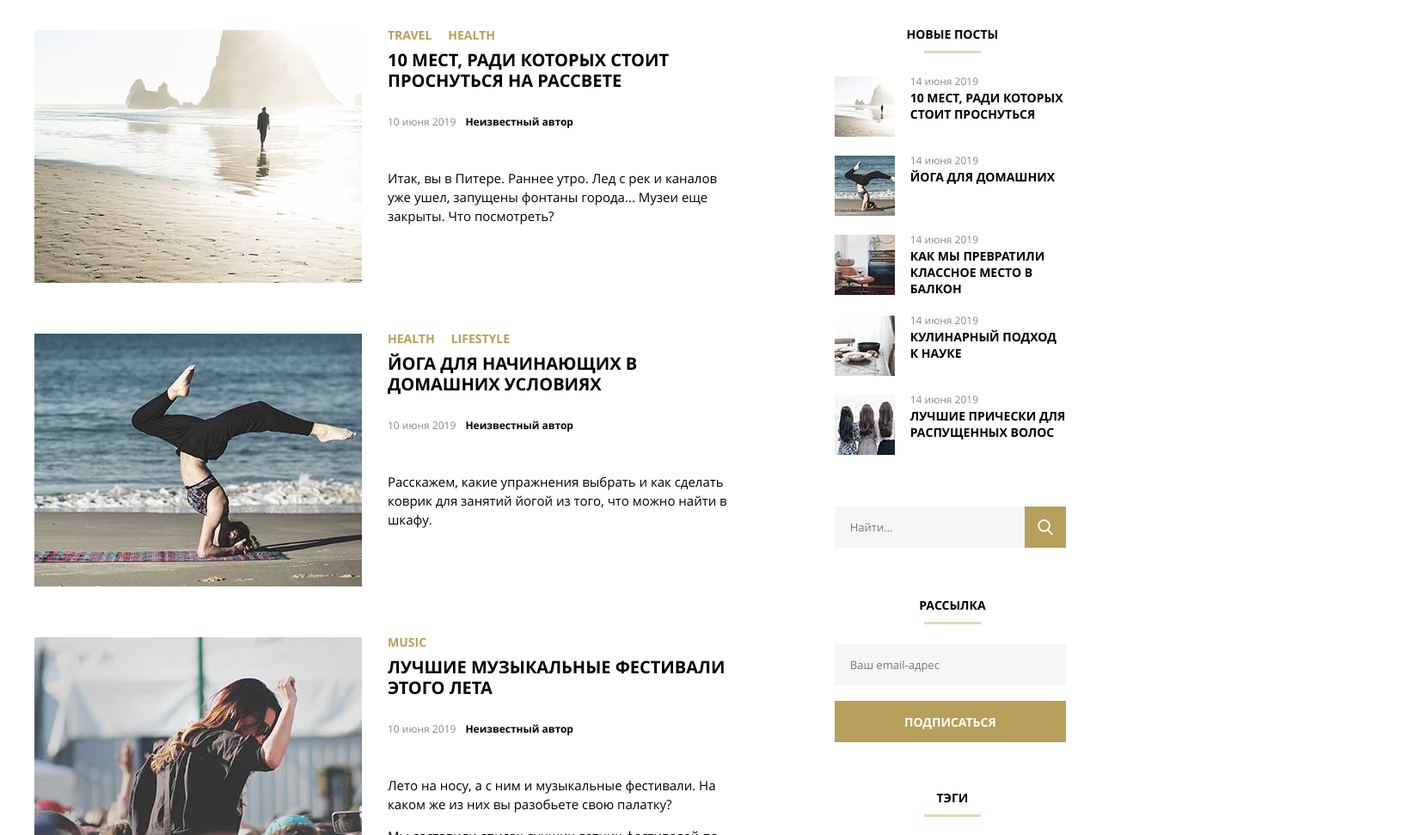
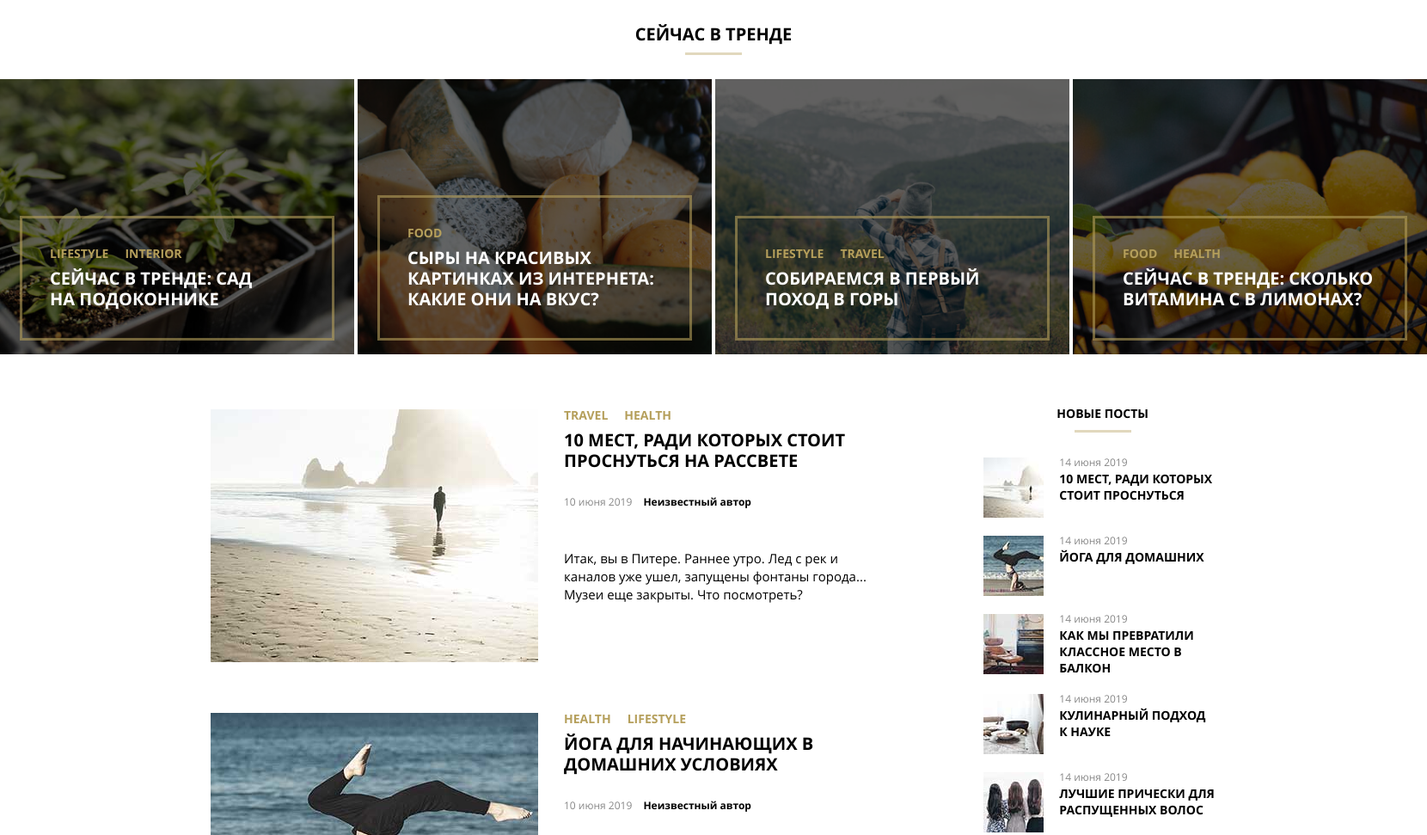
Before and after one commit to Alfredych/mq-diplom, a plain HTML site: page index.html in a window 1280 px wide. Shown: the part 480-1451 px from the top of the page at 86% size, 1660 px wide, since content can reach past the window. Drawn offline with Linux system fonts and the light colour scheme; files whose address does not match are found by name.

Commit message:
Добавлен блок "Тренды"

```diff
--- a/css/style.css
+++ b/css/style.css
@@ -16,8 +16,9 @@
 
 body {
 	font-family: Open Sans, sans-serif;
-	margin: 0 0;
+	margin: 0 auto;
 	padding: 0 0;
+	width: 1660px; /* убрать после верстки pixel perfect */
 }
 
 h1, h2, h3 {
@@ -40,7 +41,7 @@ ul {
 	background-position: left top;
 	background-size: cover;
 	position: relative;
-  z-index: 0;
+  	z-index: 0;
 }
 
 .header::after {
@@ -64,9 +65,10 @@ ul {
 .header-logo-menu {
 	display: flex;
 	flex-wrap: wrap;
-	padding-top: 30px;
-  justify-content: space-between;
-  align-items: flex-start;
+	padding-top: 29px;
+	padding-left: 3px;
+    justify-content: space-between;
+    align-items: flex-start;
 	box-sizing: border-box;
 }
 
@@ -77,7 +79,7 @@ ul {
 
 .header-menu {
 	display: flex;
-	padding: 0 12px;
+	padding: 0 14px;
 	flex-wrap: wrap;
 }
 
@@ -109,7 +111,7 @@ ul {
 
 .header-title {
 	width: 700px;
-	margin: 102px auto 0;
+	margin: 98px auto 0;
 	font-size: 45px;
 	line-height: 1.67;
 	color: #fff;
@@ -118,15 +120,148 @@ ul {
 }
 
 .main {
+	display: block;
+	/* max-width: 1200px; */
+	/* margin: 0 auto;
+	padding: 0 15px; */
+}
+
+.main-trends {
+	width: 100%;
+}
+
+.main-trends-head {
+	width: 100%;
+}
+
+.main-trends-heading {
+	font-size: 20px;
+	line-height: 1.7;
+	text-transform: uppercase;
+	text-align: center;
+}
+
+.main-trends-heading::after {
+	content: "";
+	display: block;
+	width: 66px;
+	margin: 4px auto 0;
+	border-bottom: 3px solid #b59f5b;
+	opacity: 0.4;
+}
+
+.main-trends-case {
+	display: flex;
+	width: 100%;
+	margin: 28px 0;
+	gap: 4px;
+}
+
+.main-trends-box {
+	width: 25%;
+	height: 320px;
+	background-repeat: no-repeat;
+	background-color: #6d6c69;
+	background-position: right top;
+	background-size: cover;
+	position: relative;
+  	z-index: 0;
+	align-content: end;
+}
+
+.main-trends-box::after {
+	content: "";
+	position: absolute;
+	top: 0;
+	right: 0;
+	bottom: 0;
+	left: 0;
+	background-color: #000000;
+	opacity: 0.6;
+	z-index: -1;
+  }
+
+  .main-trends-box-1 {
+	background-image: url("../images/trend1.jpg");
+  }
+
+  .main-trends-box-2 {
+	background-image: url("../images/trend2.jpg");
+  }
+
+  .main-trends-box-3 {
+	background-image: url("../images/trend3.jpg");
+  }
+
+  .main-trends-box-4 {
+	background-image: url("../images/trend4.jpg");
+  }
+
+.main-trends-content {
+	margin: 0 23px 16px;
+	padding: 23px 28px 33px 32px;
+	border: 3px solid rgba(181, 159, 91, 0.6);
+}
+
+.main-trends-category, .main-article-category {
+	display: flex;
+}
+
+.main-trends-category-list,
+.main-article-category-list {
+	list-style: none;
+	display: flex;
+	flex-wrap: wrap;
+	margin: 0;
+}
+
+.main-trends-category-list-item, .main-article-category-list-item {
+	font-size: 14px;
+	font-weight: 700;
+	line-height: 35px;
+	margin-right: 19px;
+	text-transform: uppercase;
+	color: #b59f5b;
+}
+
+.main-trends-category-list-item:hover,
+.main-article-category-list-item:hover {
+	text-decoration: underline;
+}
+
+
+.main-trends-category-list-item a,
+.main-article-category-list-item a {
+	text-decoration: none;
+	color: inherit;
+}
+
+.main-trends-header {
+	font-size: 20px;
+	line-height: 1.2;
+	text-transform: uppercase;
+}
+
+.main-trends-header:hover,
+.main-article-header:hover {
+	color: #b59f5b;
+}
+
+.main-trends-header a {
+	text-decoration: none;
+	color: #fff;
+}
+
+.main-content-case {
 	display: flex;
 	max-width: 1200px;
-	margin: 0 auto;
+	margin: 52px auto 0;
 	padding: 0 15px;
+	box-sizing: border-box;
 }
 
 .main-content {
-	width: 75%;
-	padding-right: 120px;
+	padding-right: 115px;
 }
 
 .main-article {
@@ -142,7 +277,7 @@ ul {
 }
 
 .main-article:nth-child(5) {
-	margin-top: 49px;
+	margin-top: 50px;
 }
 
 .main-article-imgbox {
@@ -156,49 +291,16 @@ ul {
 }
 
 .main-article-content {
-	padding: 0 0 0 30px;
+	padding: 1px 3px 0 30px;
 }
 
-.main-article-category {
-	display: flex;
-}
-
-.main-article-category-list {
-	list-style: none;
-	display: flex;
-	flex-wrap: wrap;
-	margin: 0;
-}
-
-.main-article-category-list-item {
-	font-size: 14px;
-	font-weight: 700;
-	line-height: 35px;
-	margin-right: 19px;
-	text-transform: uppercase;
-	color: #b59f5b;
-}
-
-.main-article-category-list-item:hover {
-	text-decoration: underline;
-}
-
-.main-article-category-list-item a {
-	text-decoration: none;
-	color: inherit;
-}
-
-.main-article-head {
+.main-article-header {
 	font-size: 20px;
 	line-height: 1.2;
 	text-transform: uppercase;
 }
 
-.main-article-head:hover {
-	color: #b59f5b;
-}
-
-.main-article-head a {
+.main-article-header a {
 	text-decoration: none;
 	color: inherit;
 }
@@ -216,6 +318,7 @@ ul {
 .main-article-author {
 	font-size: 12px;
 	font-weight: 700;
+	padding-left: 2px;
 }
 
 .main-article-intro {
@@ -224,42 +327,48 @@ ul {
 
 .main-article-intro > p {
 	font-size: 15px;
-	line-height: 1.45;
+	line-height: 1.4;
 }
 
 .main-aside {
-	width: 25%;
-	padding-left: 3px;
+	width: 565px;
 }
 
 .main-aside-newposting {
 	padding-top: 7px;
 }
 
-.main-aside-newpost:nth-child(2) {
-	padding-top: 5px;
-}
-
-.main-aside-heading {
+.main-aside-newpost-heading,
+.main-aside-subscribe-heading,
+.main-aside-tags-heading,
+.main-aside-themes-heading {
 	padding-top: 0px;
-	padding-left: 4px;
+	padding-left: 7px;
 	font-size: 14px;
 	text-align: center;
 	text-transform: uppercase;
 }
 
-.main-aside-heading:after {
+.main-aside-newpost-heading::after,
+.main-aside-subscribe-heading::after,
+.main-aside-tags-heading::after,
+.main-aside-themes-heading::after {
 	content: "";
 	display: block;
 	width: 66px;
-	margin: 10px auto 0;
+	margin: 10px auto 21px;
 	border-bottom: 3px solid #b59f5b;
 	opacity: 0.4;
 }
 
 .main-aside-newpost {
 	display: flex;
-	margin-top: 19px;
+	margin-bottom: 18px;
+	padding-left: 1px;
+}
+
+.main-aside-newpost:nth-child(2) {
+	padding-top: 5px;
 }
 
 .main-aside-newpost-imgbox {
@@ -296,7 +405,8 @@ ul {
 
 .main-aside-form-search {
 	display: flex;
-	margin-top: 60px;
+	margin-top: 62px;
+	margin-right: 1px;
 	font-family: inherit;
 }
 
@@ -340,7 +450,8 @@ ul {
 	background-size: 38%;
 }
 
-.search-button:hover {
+.search-button:hover,
+.subscribe-button:hover {
 	background-color: #000;
 	cursor: pointer;
 }
@@ -349,7 +460,7 @@ ul {
 	margin-top: 57px;
 }
 
-.main-aside-heading {
+.main-aside-subscribe-heading {
 	padding-right: 10px;
 }
 
@@ -370,7 +481,7 @@ ul {
 }
 
 .field-subscribe:focus {
-  outline: none;
+  	outline: none;
 	border: 1px solid #b59f5b;
 }
 
@@ -388,17 +499,13 @@ ul {
 	text-transform: uppercase;
 }
 
-.subscribe-button:hover {
-	background-color: #000;
-	cursor: pointer;
-}
-
 .main-aside-tags {
 	margin-top: 55px;
 }
 
-.main-aside-heading {
-	padding-left: 15px;
+.main-aside-tags-heading {
+	padding-left: 3px;
+	padding-top: 1px;
 }
 
 .main-aside-tags-list {
@@ -432,9 +539,13 @@ ul {
 	margin-top: 50px;
 }
 
+.main-aside-themes-heading::after {
+	margin-bottom: 10px;
+}
+
 .main-aside-themes-list {
 	list-style: none;
-	margin-top: 9px;
+	/* margin-top: 10px; */
 }
 
 .main-aside-themes-item {
@@ -442,7 +553,7 @@ ul {
 	padding-left: 2px;
 	font-size: 14px;
 	font-weight: 700;
-	line-height: 41.8px;
+	line-height: 41.99px;
 	color: #000;
 	border-bottom: 1px solid #eee;
 }
--- a/index.html
+++ b/index.html
@@ -36,12 +36,84 @@
                     </ul>
                 </nav>
             </div>
-            <h1 class="header-title">Блог о творчестве, спорте, и образе жизни
-            </h1>
+            <h1 class="header-title">Блог о творчестве, спорте, и образе жизни</h1>
         </div>
     </header>
     <main class="main">
-        <section class="main-content">
+        <section class = "main-trends">
+            <header class="main-trends-head">
+                <h2 class="main-trends-heading">Сейчас в тренде</h2>
+            </header>
+            <div class="main-trends-case">
+                <div class="main-trends-box main-trends-box-1">
+                    <div class="main-trends-content">
+                        <header class="main-trends-category">
+                            <ul class="main-trends-category-list">
+                                <li class="main-trends-category-list-item">
+                                    <a href="#0">Lifestyle</a>
+                                </li>
+                                <li class="main-trends-category-list-item">
+                                    <a href="#0">Interior</a>
+                                </li>
+                            </ul>
+                        </header>
+                        <h2 class="main-trends-header">
+                            <a href="#0" class="">Сейчас в тренде: сад <div></div>на подоконнике</a>
+                        </h2>
+                    </div>
+                </div>
+                <div class="main-trends-box main-trends-box-2">
+                    <div class="main-trends-content">
+                        <header class="main-trends-category">
+                            <ul class="main-trends-category-list">
+                                <li class="main-trends-category-list-item">
+                                    <a href="#0">Food</a>
+                                </li>
+                            </ul>
+                        </header>
+                        <h2 class="main-trends-header">
+                            <a href="#0" class="">Сыры на красивых картинках из интернета: какие они на вкус?</a>
+                        </h2>
+                    </div>
+                </div>
+                <div class="main-trends-box main-trends-box-3">
+                    <div class="main-trends-content">
+                        <header class="main-trends-category">
+                            <ul class="main-trends-category-list">
+                                <li class="main-trends-category-list-item">
+                                    <a href="#0">Lifestyle</a>
+                                </li>
+                                <li class="main-trends-category-list-item">
+                                    <a href="#0">Travel</a>
+                                </li>
+                            </ul>
+                        </header>
+                        <h2 class="main-trends-header">
+                            <a href="#0" class="">Собираемся в первый поход в горы</a>
+                        </h2>
+                    </div>
+                </div>
+                <div class="main-trends-box main-trends-box-4">
+                    <div class="main-trends-content">
+                        <header class="main-trends-category">
+                            <ul class="main-trends-category-list">
+                                <li class="main-trends-category-list-item">
+                                    <a href="#0">Food</a>
+                                </li>
+                                <li class="main-trends-category-list-item">
+                                    <a href="#0">Health</a>
+                                </li>
+                            </ul>
+                        </header>
+                        <h2 class="main-trends-header">
+                            <a href="#0" class="">Сейчас в тренде: сколько витамина С в лимонах?</a>
+                        </h2>
+                    </div>
+                </div>
+            </div>
+        </section>
+        <section class="main-content-case">
+            <div class="main-content">
                 <article class="main-article">
                     <div class="main-article-imgbox">
                         <img class="main-article-img" src="images/last-post1.jpg" alt="Иллюстрация к статье 10 мест, ради которых стоит проснуться на рассвете">
@@ -57,7 +129,7 @@
                                 </li>
                             </ul>
                         </header>
-                    <h2 class="main-article-head">
+                        <h2 class="main-article-header">
                             <a href="#0">10 мест, ради которых стоит проснуться на рассвете</a>
                         </h2>
                         <div class="main-article-info">
@@ -84,7 +156,7 @@
                                 </li>
                             </ul>
                         </header>
-                    <h2 class="main-article-head">
+                        <h2 class="main-article-header">
                             <a href="#0">Йога для начинающих в домашних условиях</a>
                         </h2>
                         <div class="main-article-info">
@@ -108,7 +180,7 @@
                                 </li>
                             </ul>
                         </header>
-                    <h2 class="main-article-head">
+                        <h2 class="main-article-header">
                             <a href="#0">Лучшие музыкальные фестивали этого лета</a>
                         </h2>
                         <div class="main-article-info">
@@ -136,7 +208,7 @@
                                 </li>
                             </ul>
                         </header>
-                    <h2 class="main-article-head">
+                        <h2 class="main-article-header">
                             <a href="#0">Наукоёмкий подход к кулинарии</a>
                         </h2>
                         <div class="main-article-info">
@@ -166,7 +238,7 @@
                                 </li>
                             </ul>
                         </header>
-                    <h2 class="main-article-head">
+                        <h2 class="main-article-header">
                             <a href="#0">Делаем модные принты на подушках для интерьера</a>
                         </h2>
                         <div class="main-article-info">
@@ -178,64 +250,10 @@
                         </div>
                     </div>
                 </article>
-            <article class="main-article">
-                <div class="main-article-imgbox">
-                    <img class="main-article-img" src="images/last-post6.jpg" alt="Иллюстрация к статье Наукоёмкий подход к кулинарии">
             </div>
-                <div class="main-article-content">
-                    <header class="main-article-category">
-                        <ul class="main-article-category-list">
-                            <li class="main-article-category-list-item">
-                                <a href="#0">Travel</a>
-                            </li>
-                            <li class="main-article-category-list-item">
-                                <a href="#0">Lifestyle</a>
-                            </li>
-                        </ul>
-                    </header>
-                    <h2 class="main-article-head">
-                        <a href="#0">Как первый раз отправиться в горы?</a>
-                    </h2>
-                    <div class="main-article-info">
-                        <span class="main-article-date">10 июня 2019</span>
-                        <span class="main-article-author">Неизвестный автор</span>
-                    </div>
-                    <div class="main-article-intro">
-                        <p>Для начала нужно определиться, в каком формате пройдёт ваше путешествие. Это зависит от многих факторов, не только от ваших желаний и интересов.</p>
-                    </div>
-                </div>
-            </article>
-            <article class="main-article">
-                <div class="main-article-imgbox">
-                    <img class="main-article-img" src="images/last-post4.jpg" alt="Иллюстрация к статье Наукоёмкий подход к кулинарии">
-                </div>
-                <div class="main-article-content">
-                    <header class="main-article-category">
-                        <ul class="main-article-category-list">
-                            <li class="main-article-category-list-item">
-                                <a href="#0">Lifestyle</a>
-                            </li>
-                            <li class="main-article-category-list-item">
-                                <a href="#0">Food</a>
-                            </li>
-                        </ul>
-                    </header>
-                    <h2 class="main-article-head">
-                        <a href="#0">Наукоёмкий подход к кулинарии</a>
-                    </h2>
-                    <div class="main-article-info">
-                        <span class="main-article-date">10 июня 2019</span>
-                        <span class="main-article-author">Неизвестный автор</span>
-                    </div>
-                    <div class="main-article-intro">
-                        <p>Узнаем основы проектирования новых пищевых и около-пищевых опытов, вскроем физику, химию и микробиологию еды.</p>
-                    </div>
-                </div>
-            </article>
-        </section>
             <aside class="main-aside">
                 <div class="main-aside-newposting">
-                <h2 class="main-aside-heading">Новые посты</h2>
+                    <h2 class="main-aside-newpost-heading">Новые посты</h2>
                     <div class="main-aside-newpost">
                         <div class="main-aside-newpost-imgbox">
                             <img class="main-aside-newpost-img" src="images/2.jpg" alt="Иллюстрация к посту 10 мест, ради которых стоит проснуться">
@@ -304,7 +322,7 @@
                     <button class="search-button" type="submit"><span class="visually-hidden">Найти</span></button>
                 </form>
                 <div class="subscribe">
-                <h2 class="main-aside-heading">Рассылка</h2>
+                    <h2 class="main-aside-subscribe-heading">Рассылка</h2>
                     <form class="main-aside-form-subscribe">
                         <label class=""><span class="visually-hidden">форма подписки на новости</span>
                             <input class="field-subscribe" type="email" placeholder="Ваш email-адрес" required>
@@ -313,7 +331,7 @@
                     </form>
                 </div>
                 <div class="main-aside-tags">
-                <h2 class="main-aside-heading">Тэги</h2>
+                    <h2 class="main-aside-tags-heading">Теги</h2>
                     <ul class="main-aside-tags-list">
                         <li class="main-aside-tags-item">
                             <a href="#0">Fashion</a>
@@ -342,7 +360,7 @@
                     </ul>
                 </div>
                 <div class="main-aside-themes">
-                <h2 class="main-aside-heading">Темы</h2>
+                    <h2 class="main-aside-themes-heading">Темы</h2>
                     <ul class="main-aside-themes-list">
                         <li class="main-aside-themes-item">
                             <a href="#0">Красота</a><span class="main-aside-themes-count"><sup>12</sup></span>
@@ -365,6 +383,7 @@
                     </ul>
                 </div>
             </aside>
+        </section>
     </main>
     <footer class="footer">
         <div class="social">
```
Lines whose indentation alone changed are shown as unchanged.
